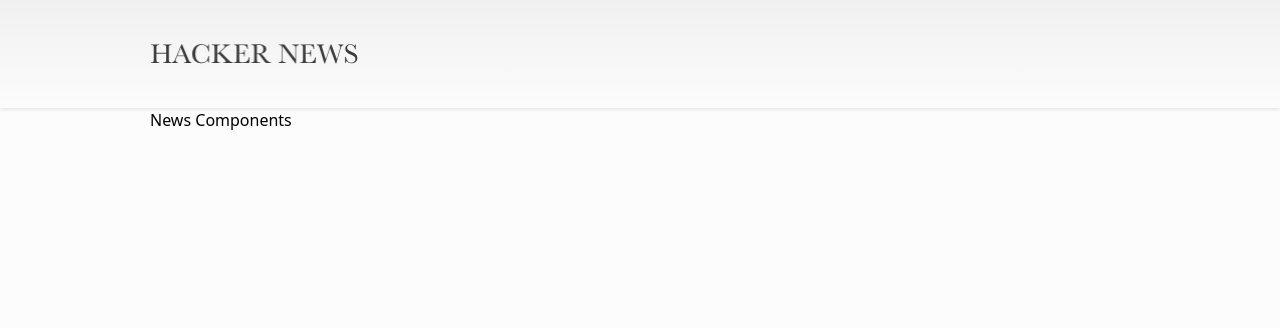
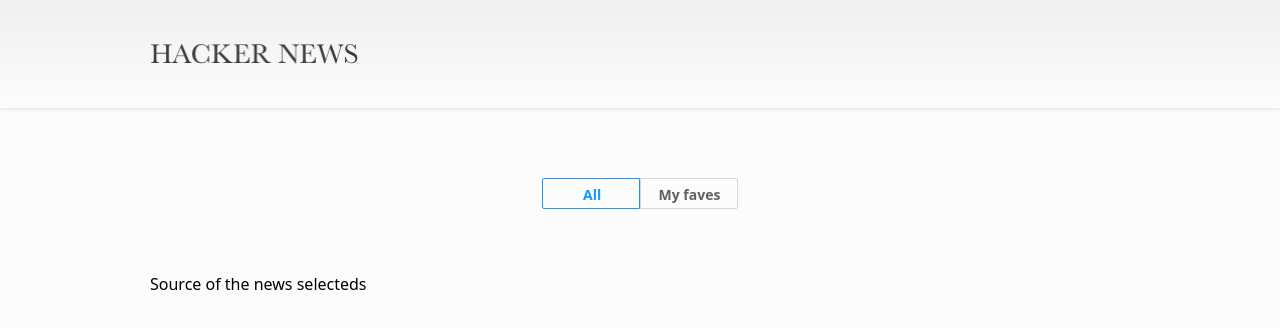
Before and after one commit to JorgeOyanederV/hackers-news, a React (Vite) app: page / in a window 1280 px wide. Shown: the top 328 px of the page. Built offline with nearby package versions, Linux system fonts and the light colour scheme.

Commit message:
Implemented PErsistent Type Faves Selector

```diff
--- a/src/actions/NewsActions/NewsActions.ts
+++ b/src/actions/NewsActions/NewsActions.ts
@@ -1,9 +1,9 @@
 import { Dispatch } from "redux";
-import { RootState } from "../../store/store";
+import { RootStore } from "../../store/store";
 import { New, NewsDispatchTypes, NewsFail, NewsLoading, NewsSuccess, types } from "./NewsActionsTypes";
 
 // Set the initial state of the app
-export const GetInitialData = () => async (dispatch: Dispatch<NewsDispatchTypes>, getState: () => RootState) => {
+export const GetInitialData = () => (dispatch: Dispatch<NewsDispatchTypes>, getState: () => RootStore) => {
    // Get the selected news from local Store if was selected
    const activeNews = localStorage.getItem("activeNews");
 
@@ -11,8 +11,11 @@
    const sourceNews = localStorage.getItem("sourceNews");
 
    // if there was the type of news selected, set on the store
-   if (!!activeNews)
+   if (!!activeNews) {
       dispatch(setActiveNews(activeNews));
+   } else {
+      dispatch(setActiveNews('all'));
+   }
 
    // if there was the source of the news selected, set on the store
    if (!!sourceNews) {
@@ -25,7 +28,7 @@
    }
 };
 
-export const GetNews = (source: string, page: number = 0) => async (dispatch: Dispatch<NewsDispatchTypes>, getState: () => RootState) => {
+export const GetNews = (source: string, page: number = 0) => async (dispatch: Dispatch<NewsDispatchTypes>, getState: () => RootStore) => {
    try {
       dispatch(setLoadingNews());
 
@@ -64,14 +67,14 @@
 export const setActiveNews = (activeNews: string) => {
    localStorage.setItem('activeNews', activeNews);
    return {
-      type: types.NEWS_ACTIVES,
-      payload: { activeNews }
+      type: types.NEWS_TYPES,
+      payload: activeNews
    }
 }
 export const setSourceNews = (sourceNews: string) => {
    localStorage.setItem('sourceNews', sourceNews);
    return {
       type: types.NEWS_SOURCE,
-      payload: { sourceNews }
+      payload: sourceNews
    }
 }
--- a/src/actions/NewsActions/NewsActionsTypes.ts
+++ b/src/actions/NewsActions/NewsActionsTypes.ts
@@ -2,7 +2,7 @@
    NEWS_LOADING: "NEWS_LOADING",
    NEWS_FAIL: "NEWS_FAIL",
    NEWS_SUCCESS: "NEWS_SUCCESS",
-   NEWS_ACTIVES: "NEWS_ACTIVES",
+   NEWS_TYPES: "NEWS_TYPES",
    NEWS_SOURCE: "NEWS_SOURCE"
 }
 export interface New {
@@ -25,5 +25,11 @@
       news: New[]
    }
 }
+export interface NewsTypes {
+   type: typeof types.NEWS_TYPES,
+   payload: {
+      activeNews: string
+   }
+}
 
-export type NewsDispatchTypes = NewsLoading | NewsFail | NewsSuccess;
+export type NewsDispatchTypes = NewsTypes | NewsLoading | NewsFail | NewsSuccess;
--- a/src/components/News/News.tsx
+++ b/src/components/News/News.tsx
@@ -1,9 +1,24 @@
-import { FC } from "react";
+import { FC, useEffect } from "react";
+import PaginateList from "./NewsList/PaginateList";
+import SourceNews from "./NewsSelectors/SourceNews";
+import TypeNews from "./NewsSelectors/TypeNews";
+import { useDispatch } from "react-redux";
+import { GetInitialData } from "../../actions/NewsActions/NewsActions";
 
-interface NewsProps {}
+const News: FC = () => {
+  const dispatch = useDispatch();
 
-const News: FC<NewsProps> = () => {
-  return <>News Components</>;
+  useEffect(() => {
+    dispatch(GetInitialData());
+  }, []);
+
+  return (
+    <div>
+      <TypeNews />
+      <SourceNews />
+      {/* <PaginateList /> */}
+    </div>
+  );
 };
 
 export default News;
--- a/src/components/News/NewsSelectors/TypeNews.tsx
+++ b/src/components/News/NewsSelectors/TypeNews.tsx
@@ -1,9 +1,53 @@
-import { FC } from "react";
+import { FC, useState } from "react";
+import { useSelector } from "react-redux";
+import { useDispatch } from "react-redux";
+import { RootStore } from "../../../store/store";
+import { setActiveNews } from "../../../actions/NewsActions/NewsActions";
 
 interface TypeNewsProps {}
 
 const TypeNews: FC<TypeNewsProps> = () => {
-  return <>Type of News Selected</>;
+  const { types } = useSelector((state: RootStore) => state.news);
+  const dispatch = useDispatch();
+
+  const handleClickAll = () => {
+    dispatch(setActiveNews("all"));
+  };
+
+  const handleClickFaves = () => {
+    dispatch(setActiveNews("faves"));
+  };
+
+  return (
+    <div className="pt-[70px] flex justify-center pb-[63px]">
+      <button
+        className={
+          "w-[98px] h-[31px] pt-[3px] pr-[39px] pl-[40px] border rounded-l-[2px] font-bold " +
+          `${
+            types === "all"
+              ? "text-[#1797ff]"
+              : "text-[#606060] border-[#d6d6d6]"
+          }`
+        }
+        onClick={handleClickAll}
+      >
+        <p className="text-sm">All</p>
+      </button>
+      <button
+        className={
+          "w-[98px] h-[31px] pt-[3px] pr-[16px] pl-[17px] border rounded-r-[2px] font-bold " +
+          `${
+            types === "faves"
+              ? "text-[#1797ff]"
+              : "text-[#606060] border-[#d6d6d6]"
+          }`
+        }
+        onClick={handleClickFaves}
+      >
+        <p className="text-sm">My faves</p>
+      </button>
+    </div>
+  );
 };
 
 export default TypeNews;
--- a/src/reducers/NewsReducer.ts
+++ b/src/reducers/NewsReducer.ts
@@ -1,4 +1,4 @@
-import { New, types } from "../actions/NewsActions/NewsActionsTypes";
+import { New, NewsDispatchTypes, types } from "../actions/NewsActions/NewsActionsTypes";
 
 interface DefaultStateI {
    loadingNews: boolean,
@@ -15,12 +15,14 @@
    news: []
 };
 
-const newsReducer = (state: DefaultStateI = defaultState, action: any): DefaultStateI => {
+const newsReducer = (state: DefaultStateI = defaultState, action: NewsDispatchTypes): DefaultStateI => {
 
-   switch (action.types) {
-      case types:
-
-         return state;
+   switch (action.type) {
+      case types.NEWS_TYPES:
+         return {
+            ...state,
+            types: action.payload
+         };
 
       default:
          return state;
--- a/src/store/store.ts
+++ b/src/store/store.ts
@@ -7,5 +7,5 @@
    RootReducer,
    composeWithDevTools(applyMiddleware(thunk)));
 
+export type RootStore = ReturnType<typeof RootReducer>
 export default store;
-export type RootState = ReturnType<typeof store.getState>
```
